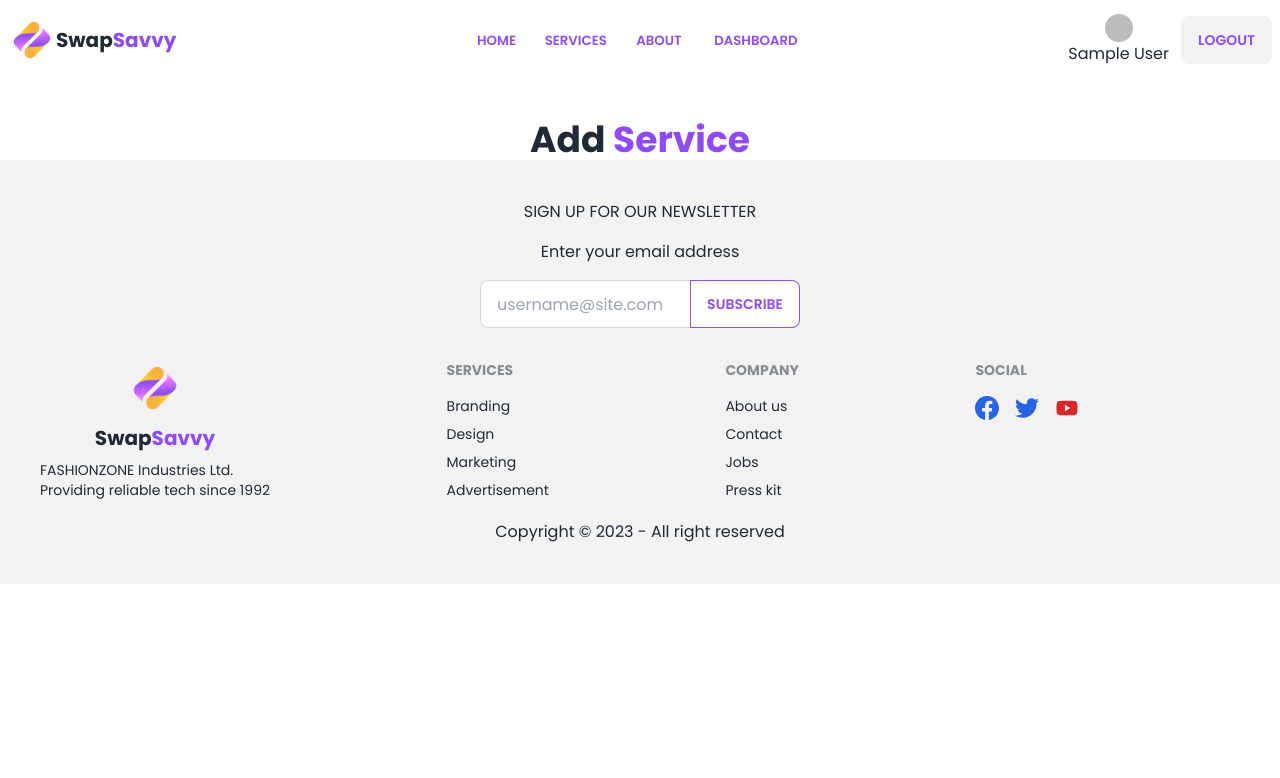
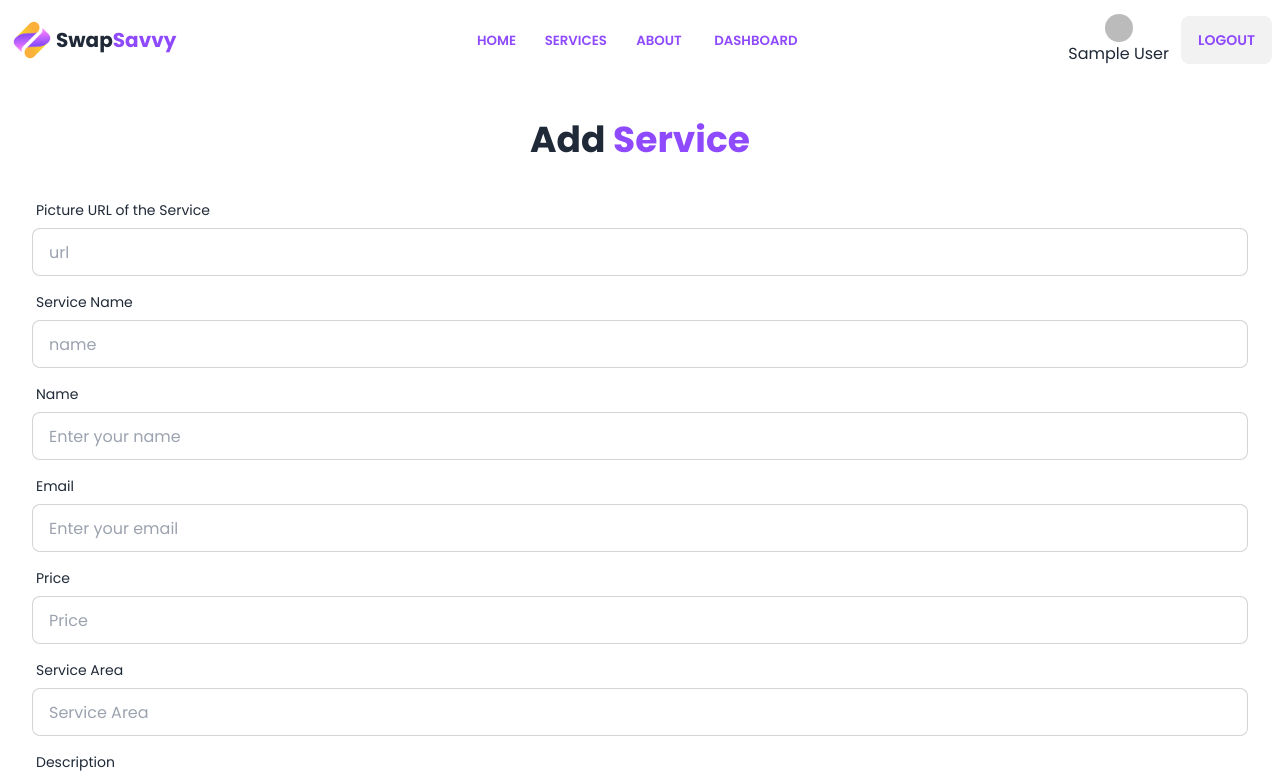
Before and after one commit to jannat710/clothing-swap-client, a React (Vite) app: page /addservice in a window 1280 px wide. Shown: the top 778 px of the page. Built offline with nearby package versions, Linux system fonts and the light colour scheme; no server answers; sample sign-in values are in the browser's storage.

Commit message:
updated add a service section

```diff
--- a/src/components/Dashboard/AddService.jsx
+++ b/src/components/Dashboard/AddService.jsx
@@ -1,10 +1,97 @@
+import Swal from "sweetalert2";
 
+const handleSubmit = (e) => {
+    e.preventDefault();
+    const form = e.target;
+    const Servicename = form.Servicename.value;
+    const name = form.name.value;
+    const email = form.email.value;
+    const price = form.price.value;
+    const area = form.area.value;
+    const description = form.description.value;
+    console.log(Servicename, name, email, price, area, description)
+
+    const productData = {
+        Servicename,
+        name,
+        email,
+        price,
+        area,
+        description
+    }
+    fetch('http://localhost:5000/services', {
+        method: "POST",
+        headers: {
+            "Content-Type": "application/json",
+        },
+        body: JSON.stringify(productData),
+    })
+        .then((res) => res.json())
+        .then((data) => {
+            console.log(data);
+            if (data.deletedCount > 0) {
+                Swal.fire(
+                    'Added!',
+                    'Services added successfully.',
+                    'success'
+                )
+            }
+
+        });
+}
 
 const AddService = () => {
     return (
         <div>
             <h1 className="text-center text-4xl font-bold pt-10">Add <span className="text-[#8e4afc]">Service</span></h1>
 
+            <form onSubmit={handleSubmit} className="card-body">
+                <div className="form-control">
+                    <label className="label">
+                        <span className="label-text">Picture URL of the Service</span>
+                    </label>
+                    <input type="url" name='url' placeholder="url" className="input input-bordered" required />
+                </div>
+                <div className="form-control">
+                    <label className="label">
+                        <span className="label-text">Service Name</span>
+                    </label>
+                    <input type="text" name='Servicename' placeholder="name" className="input input-bordered" required />
+                </div>
+                <div className="form-control">
+                    <label className="label">
+                        <span className="label-text">Name</span>
+                    </label>
+                    <input type="name" name='name' placeholder="Enter your name" className="input input-bordered" required />
+                </div>
+                <div className="form-control">
+                    <label className="label">
+                        <span className="label-text">Email</span>
+                    </label>
+                    <input type="email" name='email' placeholder="Enter your email" className="input input-bordered" required />
+                </div>
+                <div className="form-control">
+                    <label className="label">
+                        <span className="label-text">Price</span>
+                    </label>
+                    <input type="number" name='price' placeholder="Price" className="input input-bordered" required />
+                </div>
+                <div className="form-control">
+                    <label className="label">
+                        <span className="label-text">Service Area</span>
+                    </label>
+                    <input type="text" name='area' placeholder="Service Area" className="input input-bordered" required />
+                </div>
+                <div className="form-control">
+                    <label className="label">
+                        <span className="label-text">Description</span>
+                    </label>
+                    <input type="text" name='description' placeholder="Description" className="input input-bordered" required />
+                </div>
+                <div className="form-control mt-6">
+                    <button className="btn btn-outline text-[#8e4afc] hover:bg-[#8e4afc] hover:border-none hover:text-white">Add</button>
+                </div>
+            </form>
         </div>
     );
 };
--- a/src/components/Home/Slider.jsx
+++ b/src/components/Home/Slider.jsx
@@ -10,9 +10,9 @@ const Slider = () => {
                 <img src={slider1} className="w-full h-[80vh] bg-black opacity-50" />
                 <div className='absolute'>
                     <h1 className='text-center text-4xl font-bold'>Clothing Swap</h1>
-                    <p className='text-center text-lg font-normal py-5'>A clothing swap is like a fashion fiesta where you and your stylish pals gather to trade your pre-loved garments <br/> for some fabulous new finds. Its a great way to revamp your wardrobe while being eco-friendly!</p>
+                    <p className='text-center text-lg font-normal py-5'>A clothing swap is like a fashion fiesta where you and your stylish pals gather to trade your pre-loved garments <br /> for some fabulous new finds. Its a great way to revamp your wardrobe while being eco-friendly!</p>
                     <button className='btn bg-[#8e4afc] text-white border-none btn-md px-5 flex justify-center items-center mx-auto'>Donate</button>
-                    </div>
+                </div>
                 <div className="absolute flex justify-between transform -translate-y-1/2 left-5 right-5 top-1/2">
                     <a href="#slide4" className="btn btn-circle">❮</a>
                     <a href="#slide2" className="btn btn-circle">❯</a>
```
Also changed, not shown: src/components/Home/Home.jsx (+4 -4 lines), src/components/Login/Login.jsx (+8 -8 lines), src/components/Register/Register.jsx (+9 -9 lines), src/components/Routes/PrivateRoute.jsx (+4 -4 lines), src/components/Routes/PublicRoute.jsx (+18 -18 lines), src/components/About/About.jsx (indentation only), src/components/Navbar/Navbar.jsx (line endings or trailing spaces), 1 other file (tests, documents, lock files or other folders).
